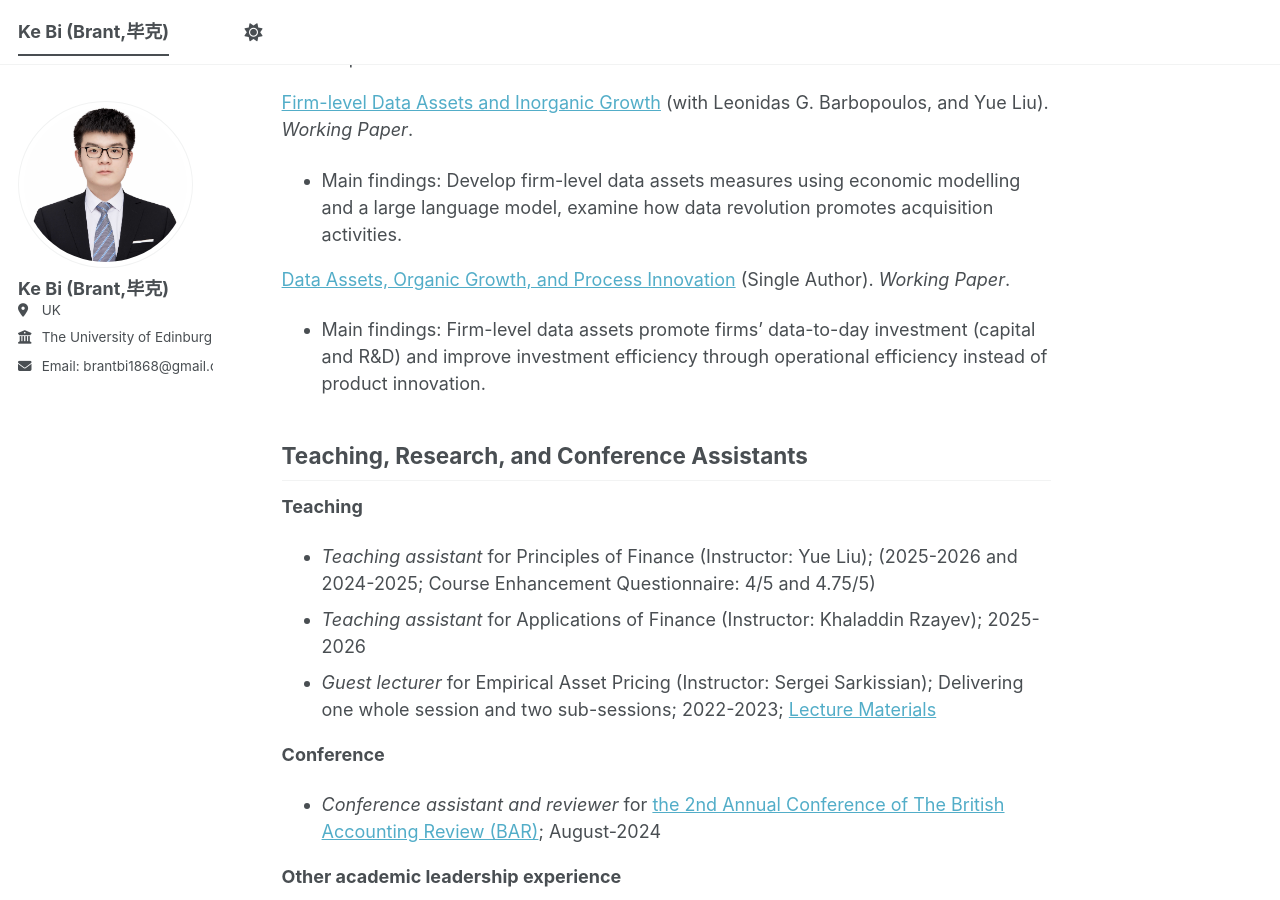
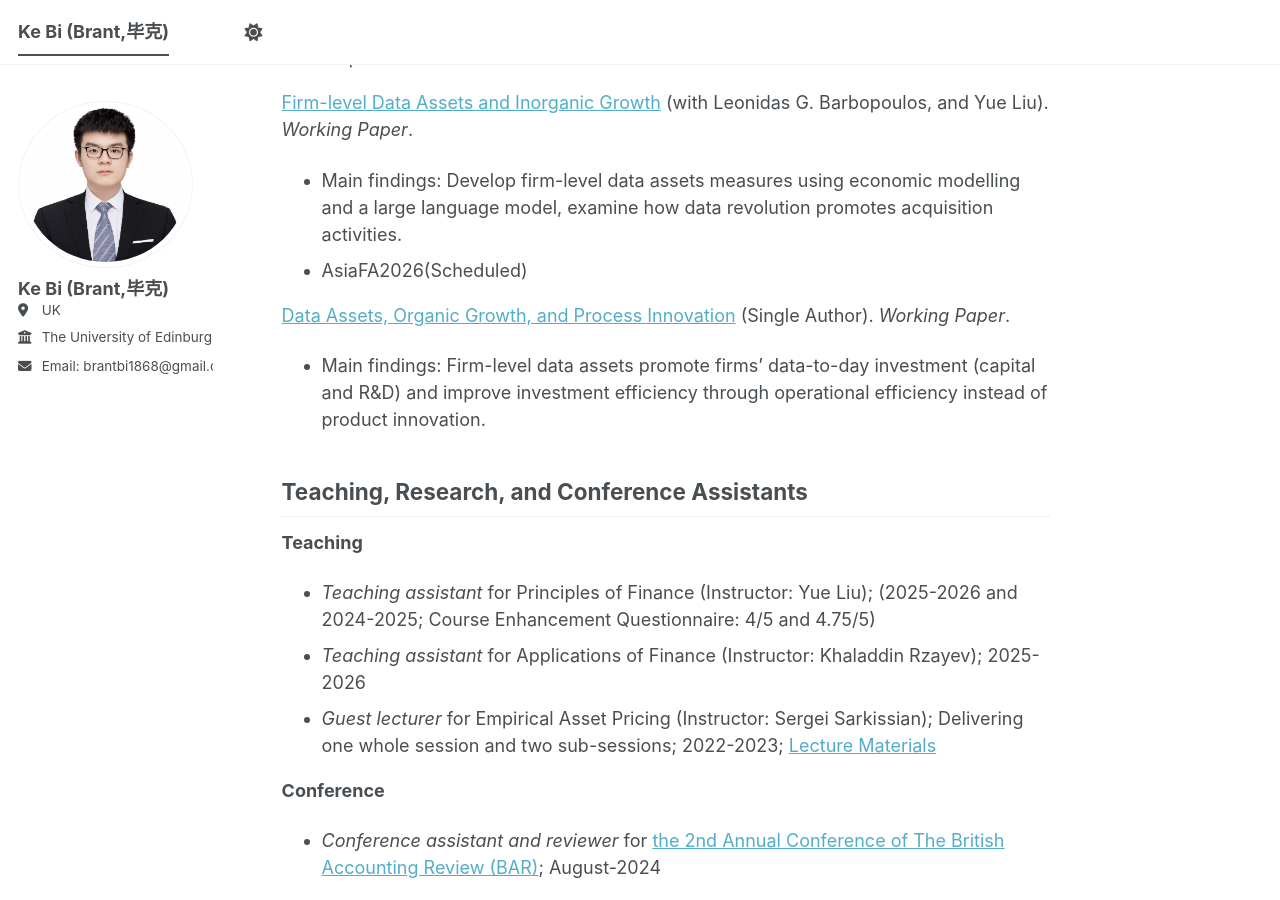
Before and after one commit to brant1868/brant1868.github.io, a Jekyll site: the page built from _pages/about.md, in a window 1280 px wide and 900 px high, scrolled down 1060 px. Built offline with Jekyll 4.4.1, drawn with Linux system fonts in a browser that asks for light colours; a script bundle is joined from its source files by our own code; library files that are not in the unit come from our copies.

Commit message:
Update about.md

```diff
--- a/_pages/about.md
+++ b/_pages/about.md
@@ -34,6 +34,7 @@ Working Papers
 
 [Firm-level Data Assets and Inorganic Growth](https://drive.google.com/file/d/18_bj7RDudriuxyp20cNe9Nx_aRuuybR3/view?usp=sharing){:target="_blank" } (with Leonidas G. Barbopoulos, and Yue Liu). _Working Paper_.
 - Main findings: Develop firm-level data assets measures using economic modelling and a large language model, examine how data revolution promotes acquisition activities.
+- AsiaFA2026(Scheduled)
 
 [Data Assets, Organic Growth, and Process Innovation](https://drive.google.com/file/d/1M3oKFxyER4gjZ8XPjFuT-uX8Pza1Q8wN/view?usp=sharing){:target="_blank" } (Single Author). _Working Paper_.
 - Main findings: Firm-level data assets promote firms' data-to-day investment (capital and R&D) and improve investment efficiency through operational efficiency instead of product innovation.
```
